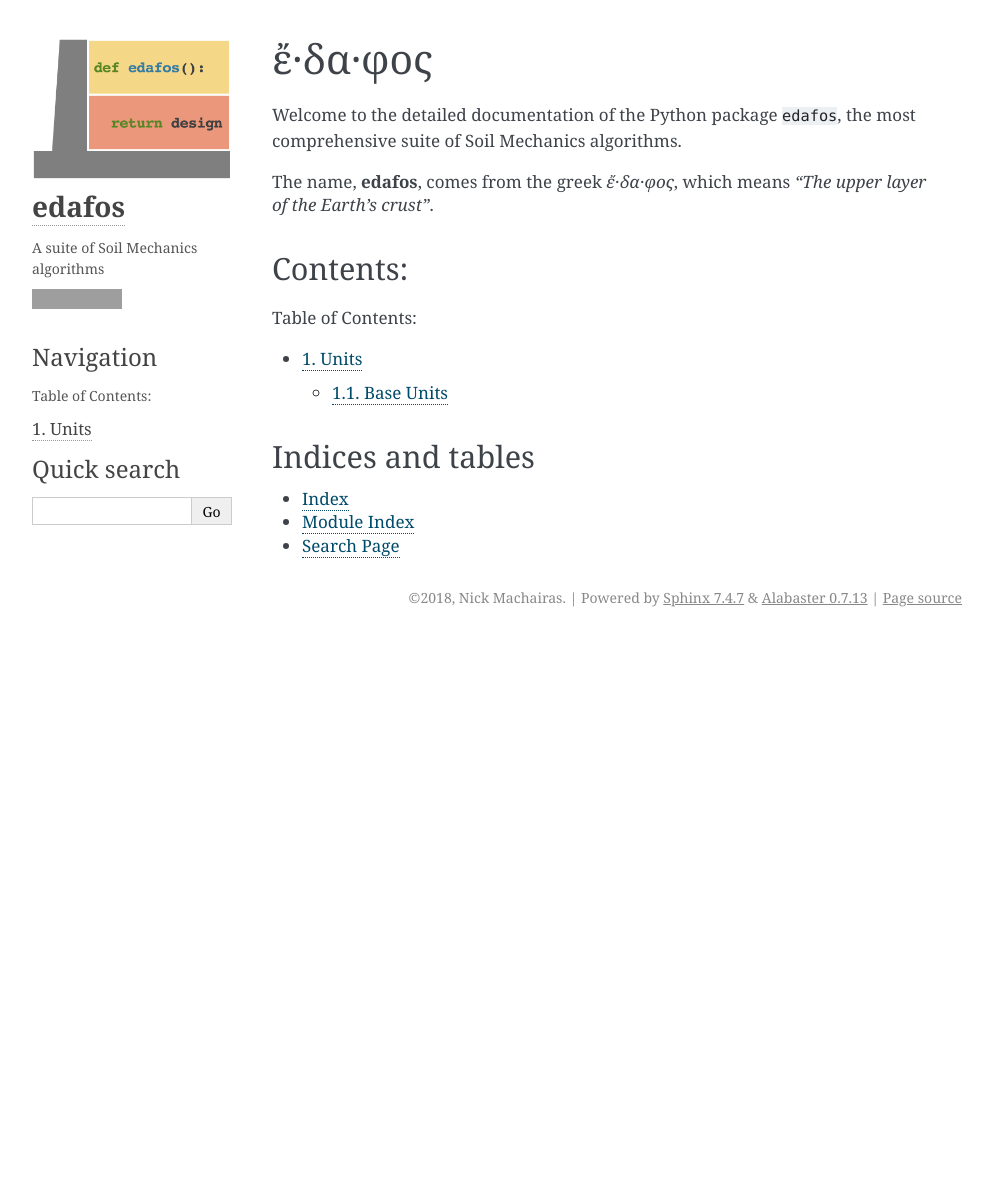
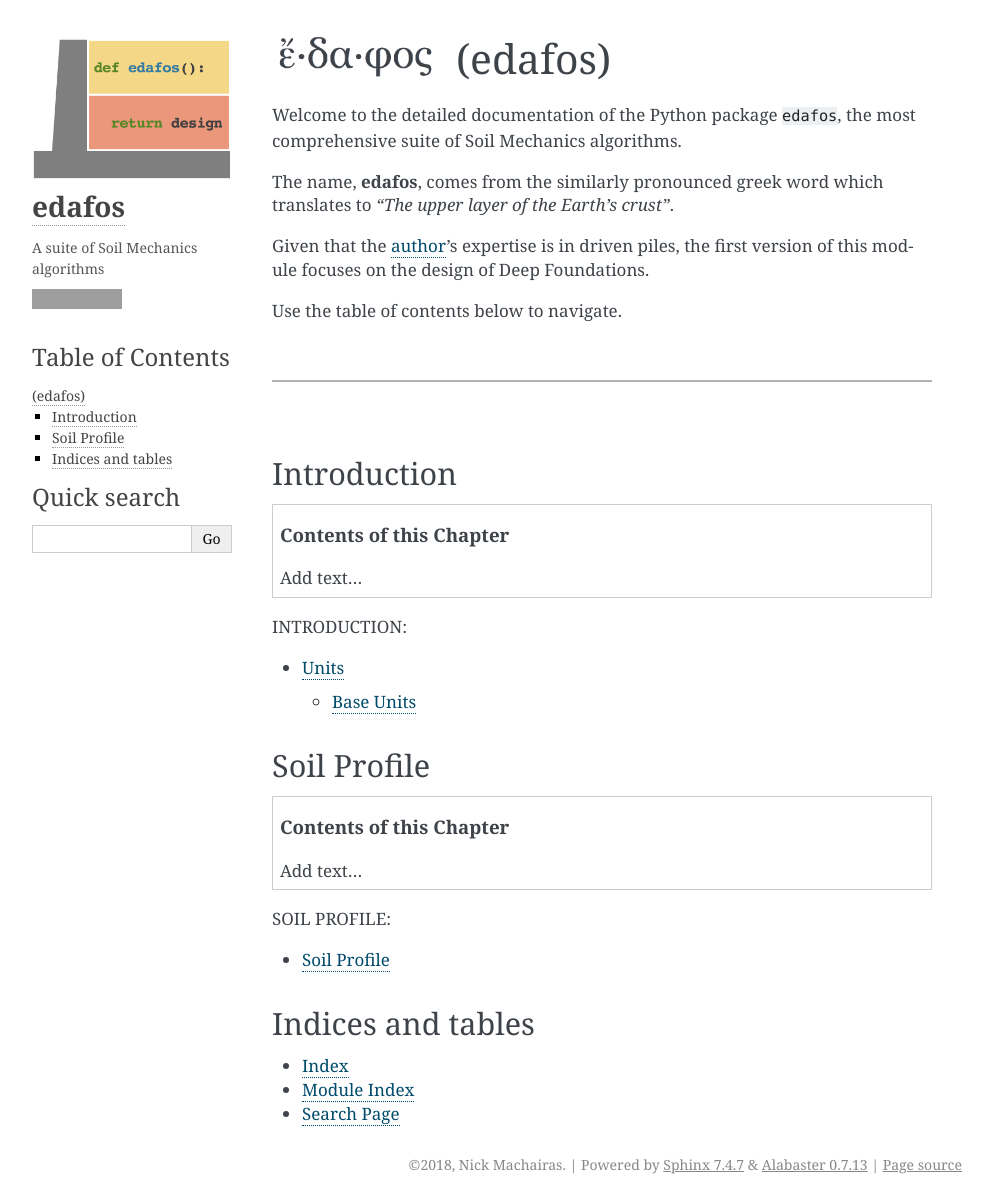
Before and after one commit to nickmachairas/edafos, a Sphinx documentation site: the page built from docs/index.rst, in a window 1280 px wide. Shown: the whole page, without its empty margins (148-1141 px from the left). Built offline with Sphinx 7.4.7, drawn with Linux system fonts in a browser that asks for light colours; before the commit the page ends 900 px from its top, so only the background shows below that; grey boxes are pictures that could not be loaded.

Commit message:
reorganize TOC and start explaining soil profile delineation

```diff
--- a/docs/conf.py
+++ b/docs/conf.py
@@ -39,6 +39,10 @@ release = '0.1.0'
 # extensions coming with Sphinx (named 'sphinx.ext.*') or your custom
 # ones.
 extensions = [
+    'matplotlib.sphinxext.only_directives',
+    'matplotlib.sphinxext.plot_directive',
+    'IPython.sphinxext.ipython_directive',
+    'IPython.sphinxext.ipython_console_highlighting',
     'sphinx.ext.autodoc',
     'sphinx.ext.todo',
     'sphinx.ext.mathjax',
@@ -113,8 +117,10 @@ html_static_path = ['_static']
 html_sidebars = {
     '**': [
         'about.html',
-        'navigation.html',
-        'relations.html',  # needs 'show_related': True theme option to display
+        'localtoc.html',
+        #'globaltoc.html',
+        #'navigation.html',
+        #'relations.html',  # needs 'show_related': True theme option to display
         'searchbox.html',
     ]
 }
@@ -139,7 +145,11 @@ latex_elements = {
 
     # Additional stuff for the LaTeX preamble.
     #
-    # 'preamble': '',
+    'preamble': """
+        \usepackage[utf8x]{inputenc}
+
+    """,
+    'inputenc': '',
 
     # Latex figure (float) alignment
     #
--- a/docs/index.rst
+++ b/docs/index.rst
@@ -3,24 +3,69 @@
    You can adapt this file completely to your liking, but it should at least
    contain the root `toctree` directive.
 
+
+.. image:: _static/edafos.png
+   :scale: 33 %
+   :alt: edafos
+   :align: left
+   :target: http://edafos.io
+
+
 ========
-ἔ·δα·φος
+(edafos)
 ========
 
-Welcome to the detailed documentation of the Python package ``edafos``, the most comprehensive suite of Soil Mechanics algorithms.
 
-The name, **edafos**, comes from the greek *ἔ·δα·φος*, which means *"The upper layer of the Earth's crust"*.
+Welcome to the detailed documentation of the Python package ``edafos``, the
+most comprehensive suite of Soil Mechanics algorithms.
+
+The name, **edafos**, comes from the similarly pronounced greek word which
+translates to *"The upper layer of the Earth's crust"*.
+
+Given that the `author`_'s expertise is in driven piles, the first version of
+this module focuses on the design of Deep Foundations.
+
+Use the table of contents below to navigate.
+
+.. _author: https://www.linkedin.com/in/nmachairas/
+
+|
+
+----
+
+|
 
 
-Contents:
----------
+Introduction
+------------
+
+.. topic:: Contents of this Chapter
+
+   Add text...
+
 
 .. toctree::
-   :numbered:
+   :caption: INTRODUCTION:
    :maxdepth: 2
-   :caption: Table of Contents:
 
    units
+
+
+
+
+Soil Profile
+------------
+
+.. topic:: Contents of this Chapter
+
+   Add text...
+
+
+.. toctree::
+   :maxdepth: 2
+   :caption: SOIL PROFILE:
+
+   soil_profile
 
 
 Indices and tables
--- a/requirements.txt
+++ b/requirements.txt
@@ -1,5 +1,6 @@
 # For the documentation:
 numpy==1.14.3
 pandas==0.22.0
+matplotlib==2.2.2
 sphinx==1.7.4
 ipython==6.3.1
```
Also changed, not shown: docs/soil_profile.rst (added, +27 -0 lines), docs/_static/edafos.png (added), docs/_static/figures/FHWA_S-1_example_Nvals.png (added), 1 other file.
